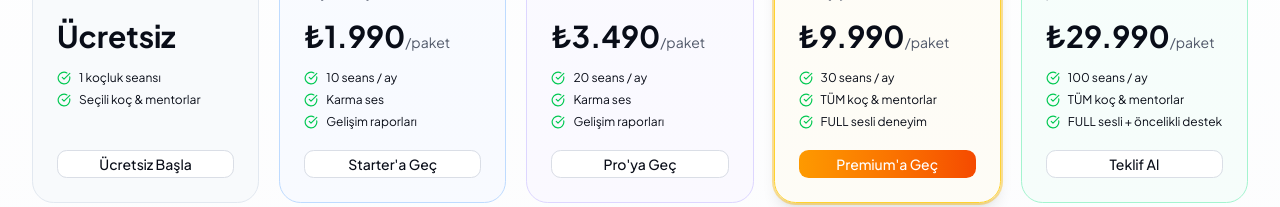
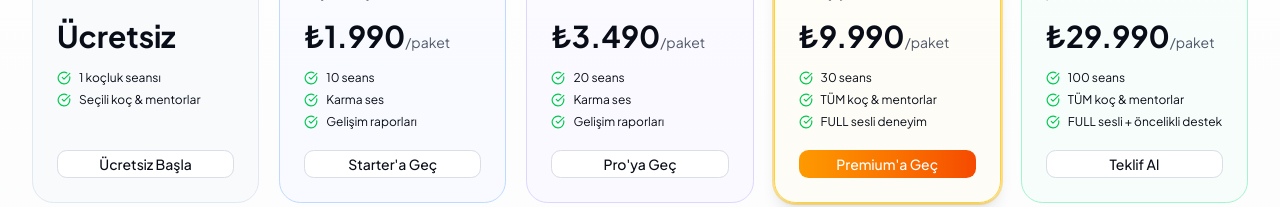
Before and after one commit to HAKAN8080/thorius-app, a Next.js app: page / in a window 1280 px wide. Shown: the part 5044-5251 px from the top of the page. Built offline with nearby package versions, Linux system fonts and the light colour scheme; no server answers.

Commit message:
fix: remove '/ay' from session counts in homepage pricing section
Co-Authored-By: Claude Sonnet 4.6 <noreply@anthropic.com>

```diff
--- a/src/app/page.tsx
+++ b/src/app/page.tsx
@@ -352,7 +352,7 @@ export default async function HomePage() {
               <p className="mt-1 mb-4 text-xs text-muted-foreground">Gelişim yolculuğuna düzenli başlamak için</p>
               <div className="mb-4"><span className="text-3xl font-bold">₺1.990</span><span className="text-sm text-muted-foreground">/paket</span></div>
               <ul className="mb-5 flex-1 space-y-1.5 text-xs">
-                <li className="flex items-center gap-2"><CheckCircle className="h-3.5 w-3.5 text-green-500" />10 seans / ay</li>
+                <li className="flex items-center gap-2"><CheckCircle className="h-3.5 w-3.5 text-green-500" />10 seans</li>
                 <li className="flex items-center gap-2"><CheckCircle className="h-3.5 w-3.5 text-green-500" />Karma ses</li>
                 <li className="flex items-center gap-2"><CheckCircle className="h-3.5 w-3.5 text-green-500" />Gelişim raporları</li>
               </ul>
@@ -370,7 +370,7 @@ export default async function HomePage() {
               <p className="mt-1 mb-4 text-xs text-muted-foreground">Sistematik büyüme için daha fazla seans</p>
               <div className="mb-4"><span className="text-3xl font-bold">₺3.490</span><span className="text-sm text-muted-foreground">/paket</span></div>
               <ul className="mb-5 flex-1 space-y-1.5 text-xs">
-                <li className="flex items-center gap-2"><CheckCircle className="h-3.5 w-3.5 text-green-500" />20 seans / ay</li>
+                <li className="flex items-center gap-2"><CheckCircle className="h-3.5 w-3.5 text-green-500" />20 seans</li>
                 <li className="flex items-center gap-2"><CheckCircle className="h-3.5 w-3.5 text-green-500" />Karma ses</li>
                 <li className="flex items-center gap-2"><CheckCircle className="h-3.5 w-3.5 text-green-500" />Gelişim raporları</li>
               </ul>
@@ -391,7 +391,7 @@ export default async function HomePage() {
               <p className="mt-1 mb-4 text-xs text-muted-foreground">Tam sesli koçluk — sanki biriyle konuşuyorsun</p>
               <div className="mb-4"><span className="text-3xl font-bold">₺9.990</span><span className="text-sm text-muted-foreground">/paket</span></div>
               <ul className="mb-5 flex-1 space-y-1.5 text-xs">
-                <li className="flex items-center gap-2"><CheckCircle className="h-3.5 w-3.5 text-green-500" />30 seans / ay</li>
+                <li className="flex items-center gap-2"><CheckCircle className="h-3.5 w-3.5 text-green-500" />30 seans</li>
                 <li className="flex items-center gap-2"><CheckCircle className="h-3.5 w-3.5 text-green-500" />TÜM koç &amp; mentorlar</li>
                 <li className="flex items-center gap-2"><CheckCircle className="h-3.5 w-3.5 text-green-500" />FULL sesli deneyim</li>
               </ul>
@@ -409,7 +409,7 @@ export default async function HomePage() {
               <p className="mt-1 mb-4 text-xs text-muted-foreground">Ekibiniz için kurumsal koçluk platformu</p>
               <div className="mb-4"><span className="text-3xl font-bold">₺29.990</span><span className="text-sm text-muted-foreground">/paket</span></div>
               <ul className="mb-5 flex-1 space-y-1.5 text-xs">
-                <li className="flex items-center gap-2"><CheckCircle className="h-3.5 w-3.5 text-green-500" />100 seans / ay</li>
+                <li className="flex items-center gap-2"><CheckCircle className="h-3.5 w-3.5 text-green-500" />100 seans</li>
                 <li className="flex items-center gap-2"><CheckCircle className="h-3.5 w-3.5 text-green-500" />TÜM koç &amp; mentorlar</li>
                 <li className="flex items-center gap-2"><CheckCircle className="h-3.5 w-3.5 text-green-500" />FULL sesli + öncelikli destek</li>
               </ul>
```
